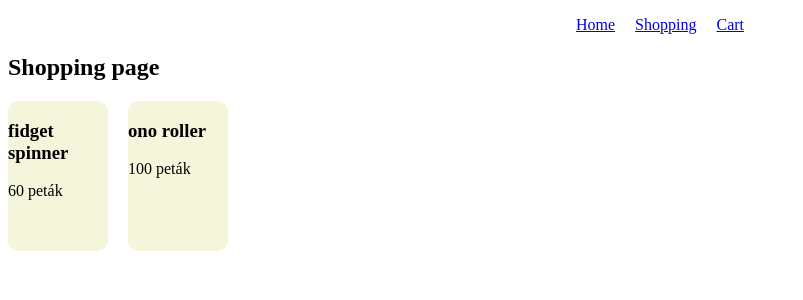
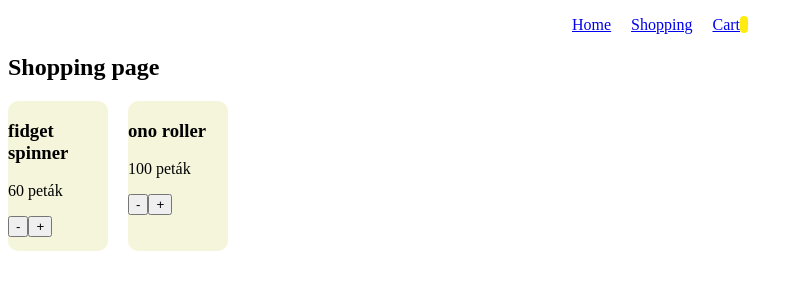
Before and after one commit to Katalout/shopping-cart, a React (Vite) app: page /shopping in a window 1280 px wide. Shown: the top 300 px of the page, without its empty margins (0-803 px from the left). Built offline with nearby package versions, Linux system fonts and the light colour scheme.

Commit message:
Add counter next to cart, can increase/decrease upon shopping +/- buttons
It is empty counter yet, not adding real items

```diff
--- a/src/App.jsx
+++ b/src/App.jsx
@@ -5,12 +5,13 @@ import Navbar from "./Components/Navbar/Navbar.jsx";
 
 
 function App() {
-  const [count, setCount] = useState(0)
+  const [cartCount, setCartCount] = useState(0);
+
 
   return (
     <>
-      <Navbar />
-      <Outlet />
+      <Navbar cartCount={cartCount} />
+      <Outlet context={[cartCount, setCartCount]} />
     </>)
 }
 
--- a/src/Components/Card/Card.jsx
+++ b/src/Components/Card/Card.jsx
@@ -1,8 +1,14 @@
 import styles from "./Card.module.css"
+import { useOutletContext } from "react-router";
 
 export default function Card({ data }) {
+    const [cartCount, setCartCount] = useOutletContext();
+    const incrCart = () => setCartCount((c) => c + 1);
+    const decrCart = () => setCartCount((c) => c - 1);
+
     return <div className={styles.card} >
         <h3>{data.name}</h3>
         <p>{data.price} peták</p>
+        <button onClick={decrCart}>-</button><button onClick={incrCart}>+</button>
     </div>
 }
--- a/src/Components/Navbar/Navbar.jsx
+++ b/src/Components/Navbar/Navbar.jsx
@@ -1,7 +1,23 @@
 import { Link } from "react-router";
 import styles from "./Navbar.module.css"
+import { useState } from "react";
 
-export default function Navbar() {
+export default function Navbar({ cartCount }) {
+
+    /*
+    trigger animation on statechange? or can i just use good ol' addeventhandler in a separate, global js file? does it see in the components? wtffff??
+
+    const [prevCount, setPrevCount] = useState(cartCount);
+      const [trend, setTrend] = useState(null);
+      if (prevCount !== cartCount) {
+        setPrevCount(cartCount);
+        setTrend(count > prevCount ? 'increasing' : 'decreasing');
+      }
+
+    function nudge(){
+
+    } */
+
     return (
         <nav>
             <ul className={styles.nav}>
@@ -12,7 +28,7 @@ export default function Navbar() {
                     <Link to="shopping">Shopping</Link>
                 </li>
                 <li>
-                    <Link to="cart">Cart</Link>
+                    <Link to="cart">Cart <span className={styles.cartCount}>{cartCount > 0 && cartCount}</span></Link>
                 </li>
             </ul>
         </nav>
--- a/src/Components/Navbar/Navbar.module.css
+++ b/src/Components/Navbar/Navbar.module.css
@@ -4,3 +4,9 @@
     justify-content: center;
     gap: 20px;
 }
+
+.cartCount {
+    background-color: rgb(255, 235, 15);
+    border-radius: 5px;
+    padding: 0 0.25em;
+}
```
